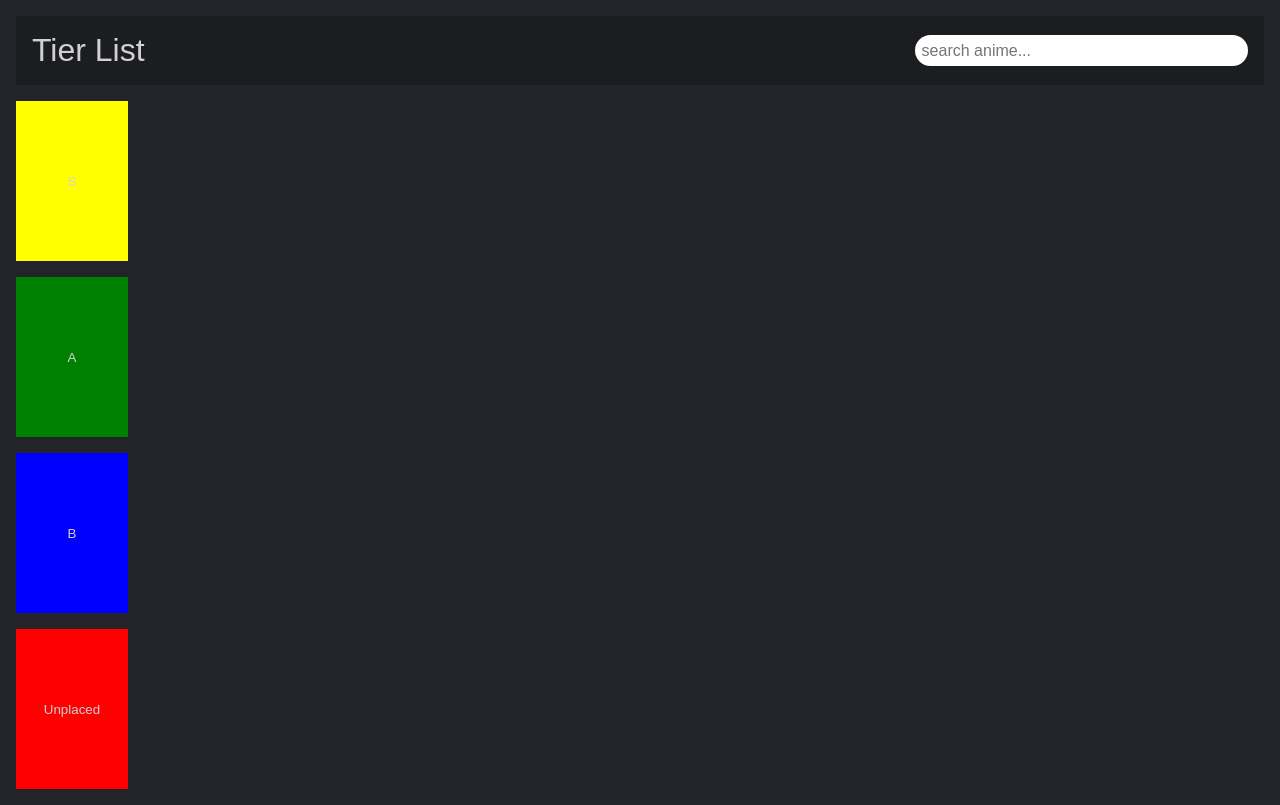
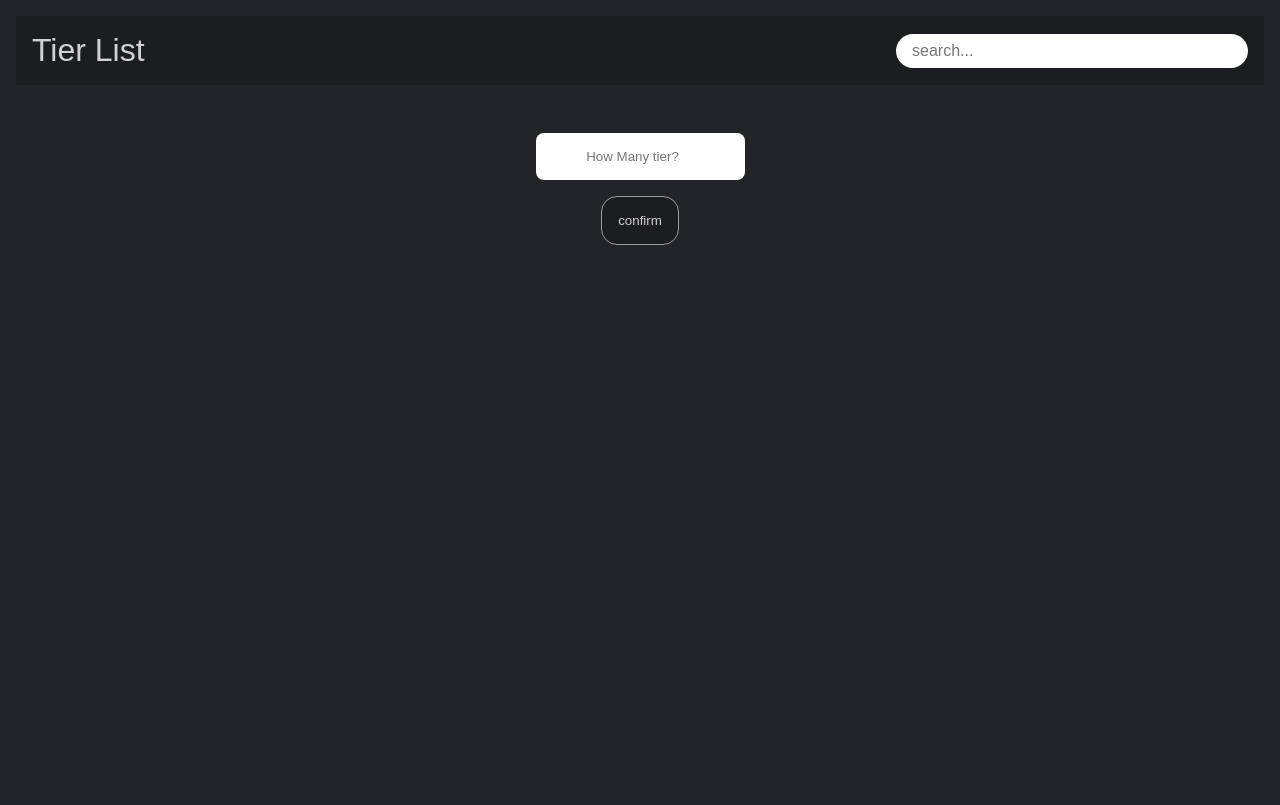
Before and after one commit to Wilson-Vallerian/Tier-List, a React (Vite) app: page / in a window 1280 px wide. Built offline with nearby package versions, Linux system fonts and the light colour scheme.

Commit message:
Allow users to choose the number of tiers to display

```diff
--- a/package.json
+++ b/package.json
@@ -11,6 +11,9 @@
     "preview": "vite preview"
   },
   "dependencies": {
+    "@dnd-kit/core": "^6.3.1",
+    "@dnd-kit/sortable": "^10.0.0",
+    "@dnd-kit/utilities": "^3.2.2",
     "react": "^19.2.0",
     "react-dom": "^19.2.0",
     "react-icons": "^5.5.0",
--- /dev/null
+++ b/src/assets/resources.js
@@ -0,0 +1,8 @@
+export const tierLabels = [
+  { title: "S", bgColor: "purple" },
+  { title: "A", bgColor: "red" },
+  { title: "B", bgColor: "orange" },
+  { title: "C", bgColor: "green" },
+  { title: "D", bgColor: "blue" },
+  { title: "E", bgColor: "grey" },
+];
--- a/src/components/Body.jsx
+++ b/src/components/Body.jsx
@@ -1,16 +1,81 @@
-import { useSelector } from "react-redux";
 import "../styles/body.css";
 import Tier from "./Tier";
+import { useSelector } from "react-redux";
+import { closestCenter, DndContext } from "@dnd-kit/core";
+import { selectUnplacedItems } from "../selectors/selectors";
+import { useRef, useState } from "react";
+import { tierLabels } from "../assets/resources";
 
 export default function Body() {
-  const unplaced = useSelector((state) => state.unplaced);
+  const [manyTier, setManyTier] = useState(0);
+  const [error, setError] = useState(undefined);
+  const manyTierRef = useRef(0);
+  const lists = useSelector(selectUnplacedItems);
+
+  const tiers = buildTiers(tierLabels, manyTier);
+
+  function buildTiers(labels, count) {
+    const base = labels.slice(0, count);
+
+    if (count <= labels.length) {
+      return base;
+    }
+
+    const extraCount = count - labels.length;
+    const fillers = Array.from({ length: extraCount }, () => ({
+      title: "Name Me!",
+      bgColor: "grey",
+    }));
+
+    return [...base, ...fillers];
+  }
+
+  function handleConfirm(e) {
+    e.preventDefault();
+    const value = manyTierRef.current;
+
+    if (!value) {
+      setError("Please enter how many tiers you want.");
+    }
+
+    if (value < 1 || value > 10) {
+      setError("You can create between 1 and 10 tiers.");
+    } else {
+      setError(undefined);
+      setManyTier(value);
+    }
+  }
 
   return (
     <div className="body">
-      <Tier selectorState={[]} tierTitle="S" bgColor="yellow" />
-      <Tier selectorState={[]} tierTitle="A" bgColor="green" />
-      <Tier selectorState={[]} tierTitle="B" bgColor="blue" />
-      <Tier selectorState={unplaced} tierTitle="Unplaced" bgColor="red" />
+      {!manyTier && (
+        <div className="tier-setup">
+          <input
+            placeholder="How Many tier?"
+            type="number"
+            onChange={(e) => (manyTierRef.current = Number(e.target.value))}
+          />
+          <button onClick={handleConfirm}>confirm</button>
+        </div>
+      )}
+
+      {error ? <div>{error}</div> : null}
+
+      {manyTier > 0 && (
+        <DndContext collisionDetection={closestCenter}>
+          {tiers.map((el, i) => {
+            return (
+              <Tier
+                key={`${el.title}-${i}`}
+                selectorState={[]}
+                tierTitle={el.title}
+                bgColor={el.bgColor}
+              />
+            );
+          })}
+          <Tier selectorState={lists} tierTitle="Unplaced" bgColor="black" />
+        </DndContext>
+      )}
     </div>
   );
 }
--- a/src/components/SearchBar.jsx
+++ b/src/components/SearchBar.jsx
@@ -8,7 +8,7 @@ export default function SearchBar() {
     <div className="search-bar">
       <input
         type="text"
-        placeholder="search anime..."
+        placeholder="search..."
         onChange={(e) => setQuery(() => e.target.value)}
       />
 
--- a/src/components/SearchedItem.jsx
+++ b/src/components/SearchedItem.jsx
@@ -1,16 +1,24 @@
-import { useDispatch } from "react-redux";
+import { useDispatch, useSelector } from "react-redux";
 
 export default function SearchedItem({ result, i }) {
   const dispatch = useDispatch();
+  const lists = useSelector((state) => state.lists);
 
   function handleClick() {
-    dispatch({
-      type: "ADD_ITEM",
-      payload: {
-        title: result.titles[0].title,
-        image: result.images.jpg.image_url,
-      },
-    });
+    const payload = {
+      id: result.mal_id,
+      title: result.titles[0].title,
+      image: result.images.jpg.image_url,
+      type: "unplaced",
+    };
+
+    const hasExist = lists.some((item) => item.id === payload.id);
+    if (!hasExist) {
+      dispatch({
+        type: "ADD_ITEM",
+        payload: payload,
+      });
+    }
   }
 
   return (
--- a/src/components/Tier.jsx
+++ b/src/components/Tier.jsx
@@ -14,6 +14,7 @@ export default function Tier({ tierTitle, selectorState, bgColor }) {
               <div key={`${item.title}-${i}`} className="tier-item">
                 <img src={item.image} />
                 <p>{item.title}</p>
+                {console.log(selectorState)}
               </div>
             );
           })}
@@ -21,3 +22,7 @@ export default function Tier({ tierTitle, selectorState, bgColor }) {
     </div>
   );
 }
+
+// TODO: ADD HOVER EFFECT ON ITEM LIST: (+) AND BLUR THE SEARCHED ITEM
+// TODO: ENABLE USER TO ADD HOW MANY TIERLIST THEY WANT (MODIFY STORE)
+// TODO: ENABLE USER TO MOVE THE LIST ITEM TO OTHER LIST
--- /dev/null
+++ b/src/selectors/selectors.js
@@ -0,0 +1,2 @@
+export const selectUnplacedItems = (state) =>
+  state.lists.filter((item) => item.type === "unplaced");
--- a/src/store/index.js
+++ b/src/store/index.js
@@ -1,7 +1,7 @@
 import * as Redux from "redux";
 
 const initialState = {
-  unplaced: [],
+  lists: [],
 };
 
 const listsReducer = (state = initialState, action) => {
@@ -9,7 +9,7 @@ const listsReducer = (state = initialState, action) => {
     case "ADD_ITEM":
       return {
         ...state,
-        unplaced: [...state.unplaced, action.payload],
+        lists: [...state.lists, action.payload],
       };
 
     case "MOVE_ITEM":
--- a/src/styles/body.css
+++ b/src/styles/body.css
@@ -51,3 +51,27 @@
   -webkit-line-clamp: 3;
   -webkit-box-orient: vertical;
 }
+
+.tier-setup {
+  display: flex;
+  align-items: center;
+  justify-content: center;
+  flex-direction: column;
+  gap: 1rem;
+
+  margin: 2rem;
+}
+
+.tier-setup input {
+  padding: 1rem;
+  border-radius: 0.5rem;
+  text-align: center;
+  color: var(--bg-primary);
+}
+
+.tier-setup button {
+  padding: 1rem;
+  background: var(--bg-header);
+  border: 0.1rem solid var(--color-secondary);
+  border-radius: 1rem;
+}
--- a/src/styles/header.css
+++ b/src/styles/header.css
@@ -23,9 +23,10 @@ header {
 
 .search-bar input {
   width: 20rem;
-  padding: 0.4rem;
+  padding: 0.5rem 1rem;
   border-radius: 2rem;
   font-size: 1rem;
+  color: var(--bg-primary);
 }
 
 .searched-data {
```
Also changed, not shown: 1 other file (tests, documents, lock files or other folders).
